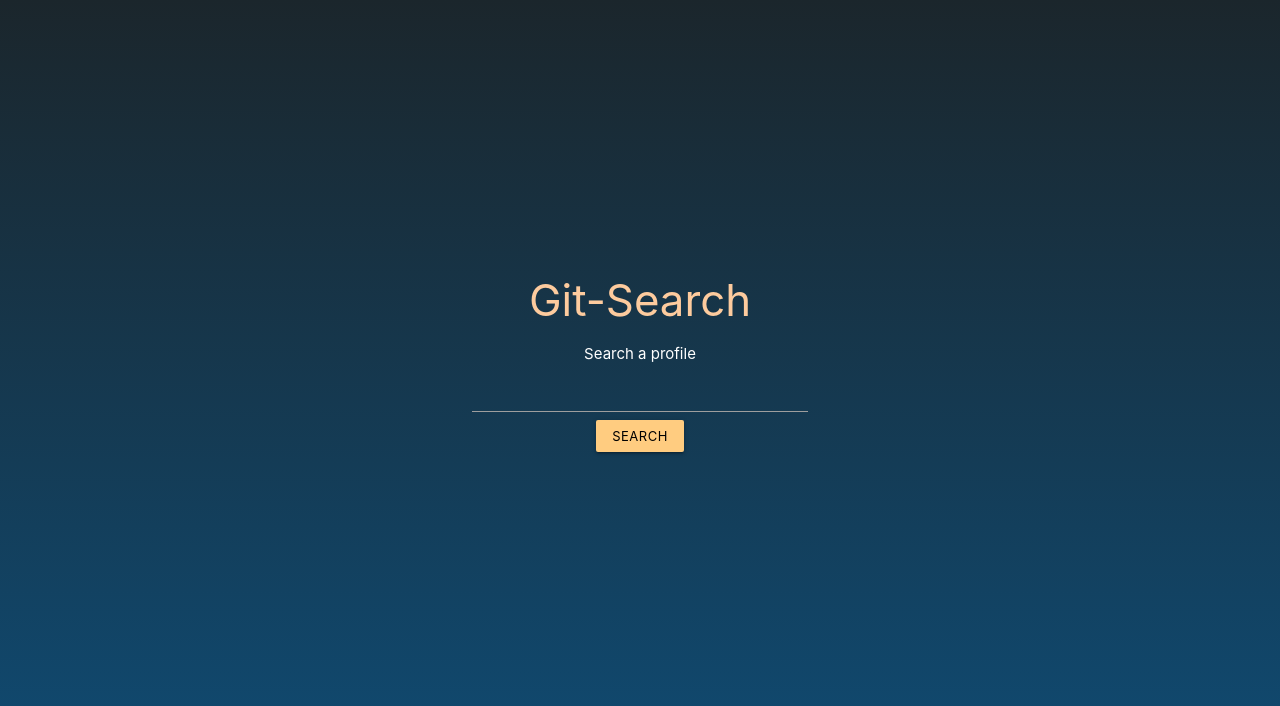
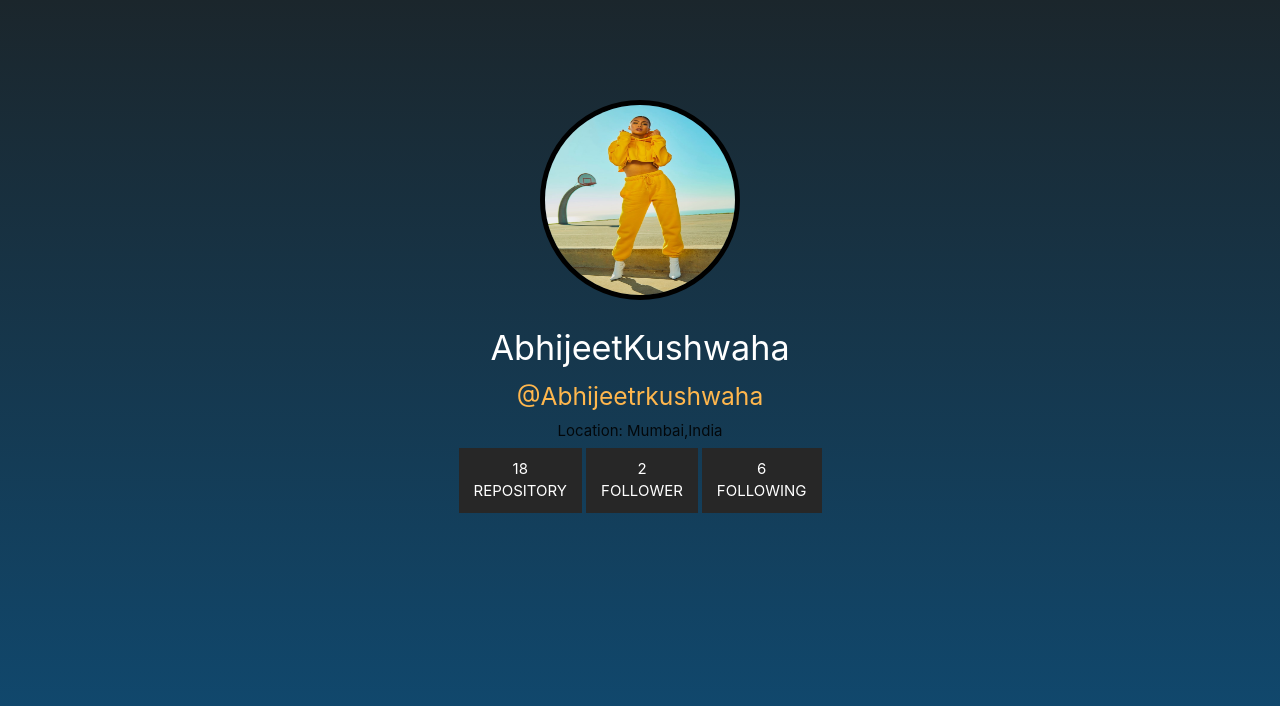
Before and after one commit to Abhijeetrkushwaha/gitsearch, a React (Create React App) app: page / in a window 1280 px wide. Shown: the top 706 px of the page. Built offline with nearby package versions, Linux system fonts and the light colour scheme.

Commit message:
dashboard UI added

```diff
--- a/src/App.css
+++ b/src/App.css
@@ -2,6 +2,9 @@
   padding: 0;
   margin: 0;
   box-sizing: border-box;
+}
+html{
+  font-family: 'Segoe UI', Tahoma, Geneva, Verdana, sans-serif;
 }
 body{
   min-height: 100vh;
@@ -16,7 +19,7 @@ body{
   justify-content: center;
 }
 .search-body{
-  margin-bottom: 100px;
+  margin-bottom: 200px;
 }
 .main-color{
   color: #FDCB9E;
@@ -24,6 +27,48 @@ body{
 .sec-color{
   color: white;
 }
+form{
+  width: 400px;
+  max-width: 400px;
+}
 input[type="text"]{
   color: white;
 }
+input[type=text]:not(.browser-default):focus:not([readonly]){
+  border-color: #FDCB9E;
+    box-shadow: none;
+}
+/* input[type=text]:not(.browser-default):focus:not([readonly]),
+input[type=password]:not(.browser-default):focus:not([readonly]),
+input[type=email]:not(.browser-default):focus:not([readonly]),
+textarea:not(.browser-default):focus:not([readonly]){
+    border-color: purple;
+    box-shadow: none;
+} */
+
+/* DashBoard started */
+.dashboard{
+  height: 100vh;
+  min-height: 100vh;
+}
+.profile{
+  padding-top: 100px;
+}
+.img{
+  border-radius: 50%;
+  border: 5px solid black;
+}
+.img{
+  height: 200px;
+  width: 200px;
+}
+.follo-er-ing{
+  display: flex;
+  align-items: center;
+  justify-content: center;
+}
+.column{
+  background-color: rgb(39, 39, 39);
+  padding: 10px 15px;
+  margin: 5px 2px;
+}
--- a/src/App.js
+++ b/src/App.js
@@ -1,11 +1,13 @@
 import React from 'react';
-import Search from './components/Search'
+// import Search from './components/Search';
+import DashBoard from './components/DashBoard';
 import './App.css';
 
 function App() {
   return (
-    <div className="container">
-      <Search />
+    <div className="git-search">
+      {/* <Search /> */}
+      <DashBoard />
     </div>
   );
 }
--- a/src/components/DashBoard.js
+++ b/src/components/DashBoard.js
@@ -1,8 +1,36 @@
 import React from 'react';
+import Model from '../images/model.jpg'
 
 function DashBoard() {
     return (
-        <h1>User Name</h1>
+        <div className="container dashboard center">
+            <div className="profile">
+                <div className="img-div center">
+                    <img className="img" src={Model} />
+                </div>
+                <div className="title center">
+                    <h4 className="white-text">AbhijeetKushwaha</h4>
+                    <h5 className="orange-text text-lighten-2">@Abhijeetrkushwaha</h5>
+                </div>
+                <div className="extra-info">
+                    <p>Location: Mumbai,India</p>
+                </div>
+                <div className="follo-er-ing">
+                    <div className="repo column">
+                        <p className="num white-text">18</p>
+                        <p className="text white-text">REPOSITORY</p>
+                    </div>
+                    <div className="follower column">
+                        <p className="num white-text">2</p>
+                        <p className="text white-text">FOLLOWER</p>
+                    </div>
+                    <div className="following column">
+                        <p className="num white-text">6</p>
+                        <p className="text white-text">FOLLOWING</p>
+                    </div>
+                </div>
+            </div>
+        </div>
     )
 }
 
```
Also changed, not shown: src/images/model.jpg (added).
